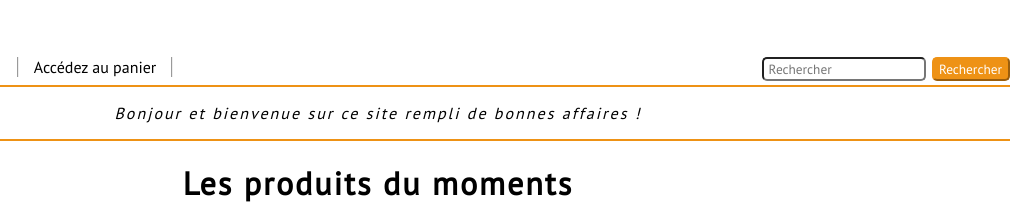
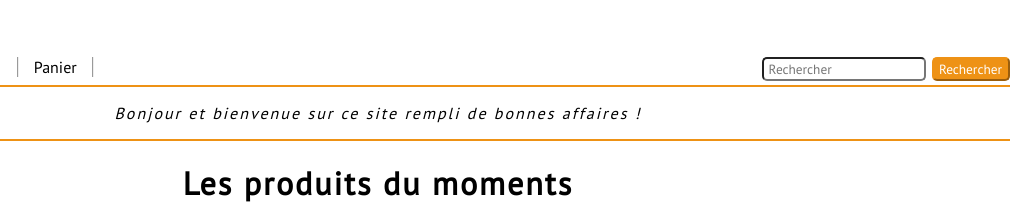
Before and after one commit to LyAds/LyAds.github.io, a plain HTML site: page index.html in a window 1280 px wide. Shown: the part 141-364 px from the top of the page, 262-1280 px from the left. Drawn offline with Linux system fonts and the light colour scheme.

Commit message:
modification de accedez au panier

```diff
--- a/index.html
+++ b/index.html
@@ -21,7 +21,7 @@
 	<nav>
 		<span> <a href="index.html"> Accueil </a> </span>
 		<span> <a href="recherche.html"> Rechercher un produit </a> </span>
-		<span> <a href="panier.html"> Accédez au panier </a> </span>
+		<span> <a href="panier.html"> Panier </a> </span>
 		<div class="recherche">
 
 			<form action="recherche.html" id="searchthis" method="get">
```
